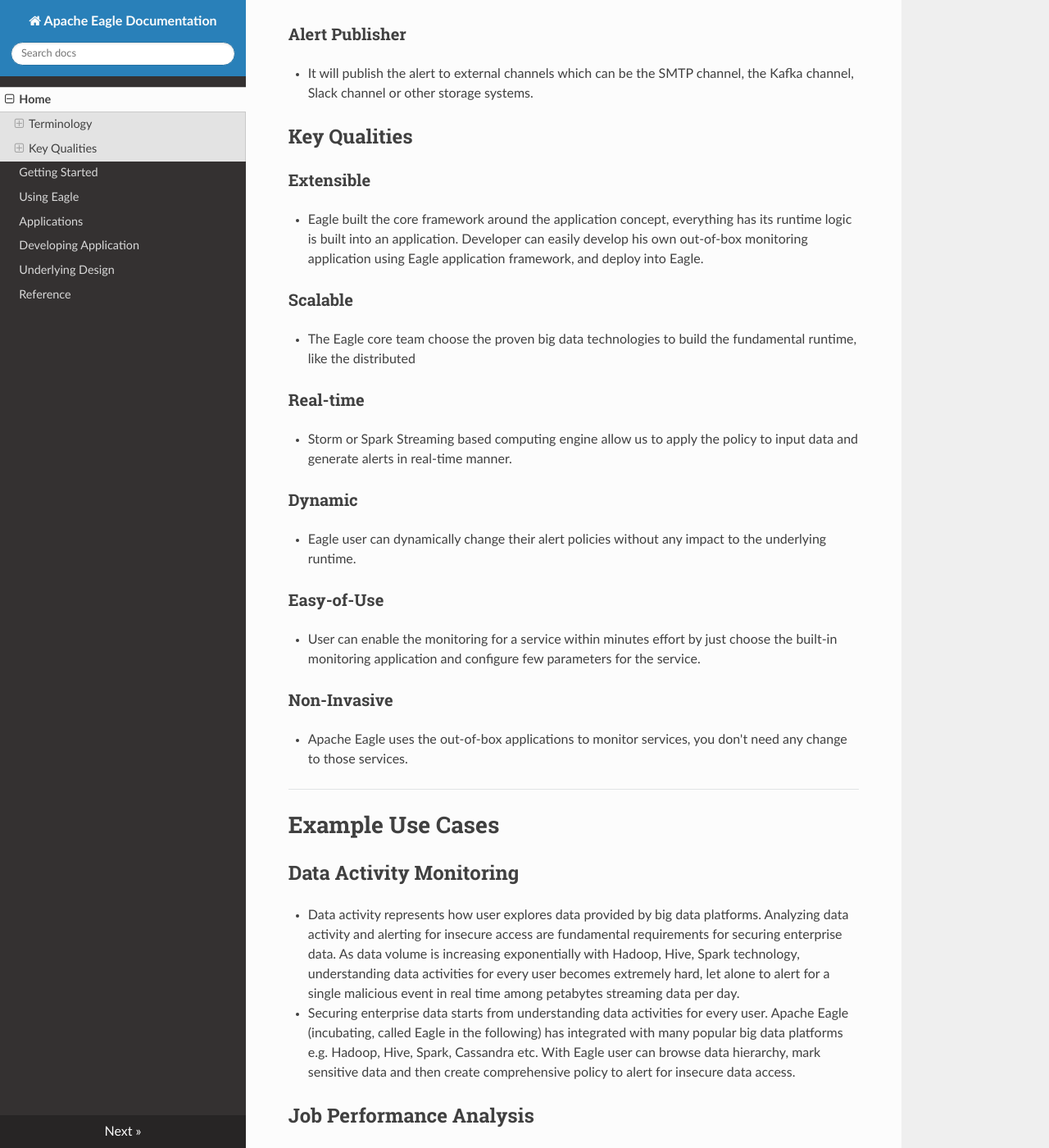
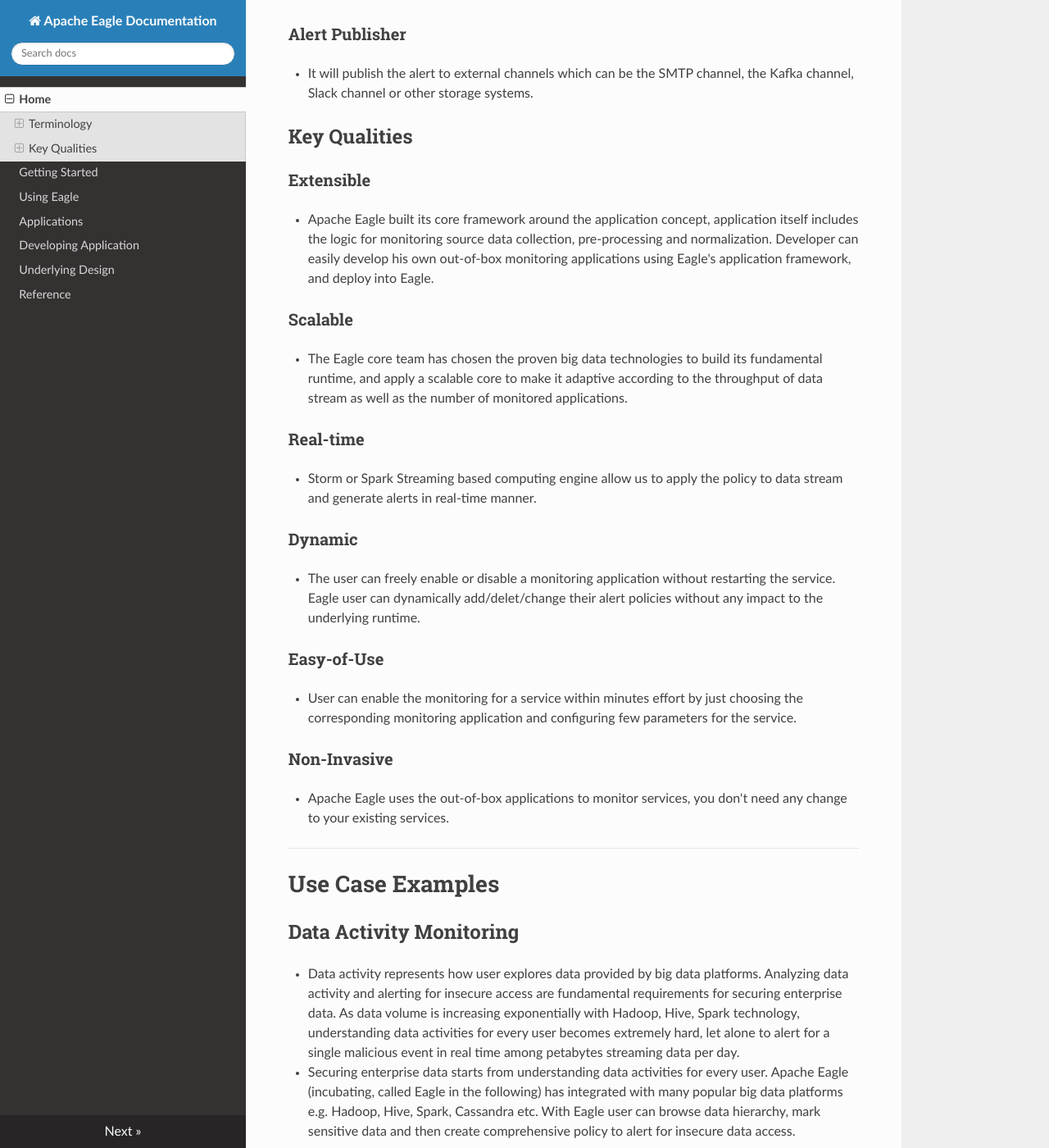
Before and after one commit to anyway1021/eagle-doc, an MkDocs documentation site: the page built from docs/home.md, in a window 1280 px wide and 1400 px high, scrolled down 1870 px. Shown: the whole window at 82% size. Built offline with MkDocs 1.6.1, drawn with Linux system fonts in a browser that asks for light colours; nearby versions of some CDN libraries; old or Windows-style settings are respelled for this version of MkDocs.

Commit message:
Update home.md

```diff
--- a/docs/home.md
+++ b/docs/home.md
@@ -42,31 +42,31 @@
 
 ### Extensible
 
-* Eagle built the core framework around the application concept, everything has its runtime logic is built into an application. Developer can easily develop his own out-of-box monitoring application using Eagle application framework, and deploy into Eagle.
+* Apache Eagle built its core framework around the application concept, application itself includes the logic for monitoring source data collection, pre-processing and normalization. Developer can easily develop his own out-of-box monitoring applications using Eagle's application framework, and deploy into Eagle.
 
 ### Scalable
 
-* The Eagle core team choose the proven big data technologies to build the fundamental runtime, like the distributed
+* The Eagle core team has chosen the proven big data technologies to build its fundamental runtime, and apply a scalable core to make it adaptive according to the throughput of data stream as well as the number of monitored applications.
 
 ### Real-time
 
-* Storm or Spark Streaming based computing engine allow us to apply the policy to input data and generate alerts in real-time manner.
+* Storm or Spark Streaming based computing engine allow us to apply the policy to data stream and generate alerts in real-time manner.
 
 ### Dynamic
 
-* Eagle user can dynamically change their alert policies without any impact to the underlying runtime.
+* The user can freely enable or disable a monitoring application without restarting the service. Eagle user can dynamically add/delet/change their alert policies without any impact to the underlying runtime.
 
 ### Easy-of-Use
 
-* User can enable the monitoring for a service within minutes effort by just choose the built-in monitoring application and configure few parameters for the service.
+* User can enable the monitoring for a service within minutes effort by just choosing the corresponding monitoring application and configuring few parameters for the service.
 
 ### Non-Invasive
 
-* Apache Eagle uses the out-of-box applications to monitor services, you don't need any change to those services.
+* Apache Eagle uses the out-of-box applications to monitor services, you don't need any change to your existing services.
 
 ---
 
-# Example Use Cases
+# Use Case Examples
 
 ## Data Activity Monitoring
 
```
